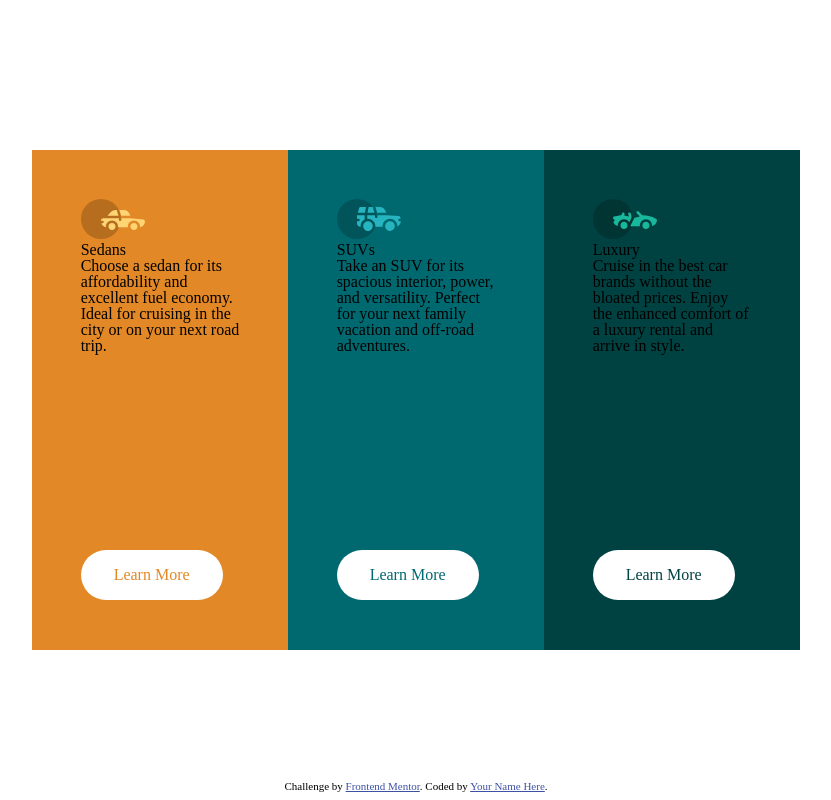
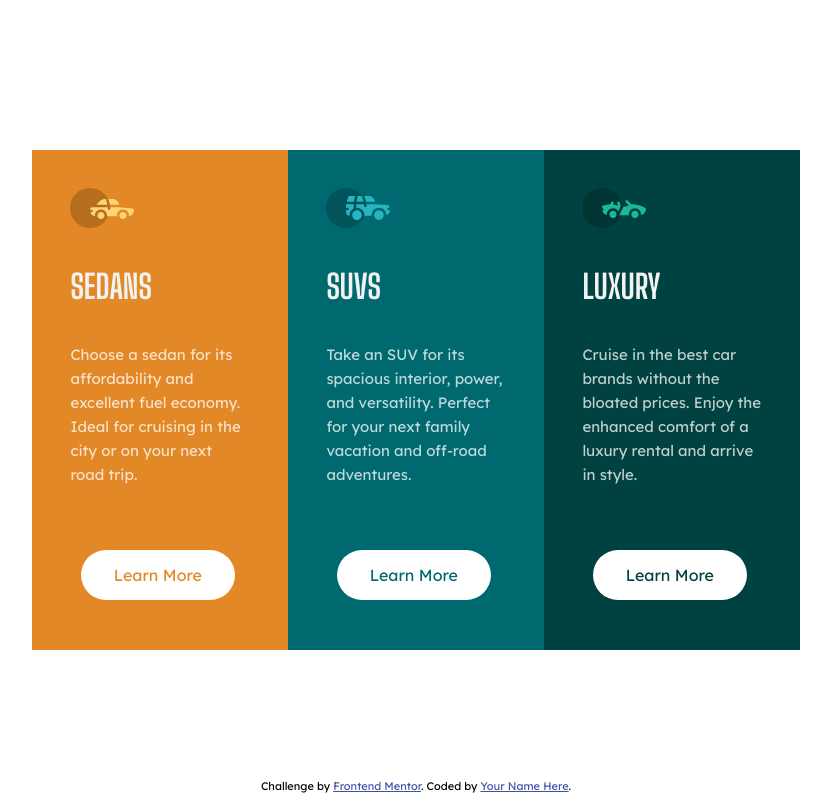
Before and after one commit to HugoLc/FrontendMentor-2, a plain HTML site: page index.html in a window 1280 px wide. Shown: the whole page, without its empty margins (224-1055 px from the left). Drawn offline with Linux system fonts and the light colour scheme.

Commit message:
Estilizado o texto tamanhos, fontes e espaçamentos.

```diff
--- a/css/style.css
+++ b/css/style.css
@@ -1,3 +1,21 @@
+body{
+  font-family: 'Lexend Deca', sans-serif;
+}
+
+h1{
+  font-family: 'Big Shoulders Display', cursive;
+  margin: 40px 0;
+  text-transform: uppercase;
+  font-size: 33px;
+  color: hsl(0, 0%, 95%);
+}
+
+p{
+  font-size: 15px;
+  line-height: 1.5rem;
+  color: hsla(0, 0%, 100%, 0.75);
+}
+
 .card{
   display: grid;
   width: 60%;
@@ -12,7 +30,7 @@
 }
 
 .categoria{
-  padding: 19% 19%;
+  padding: 15%;
   position: relative;
 }
 
```
